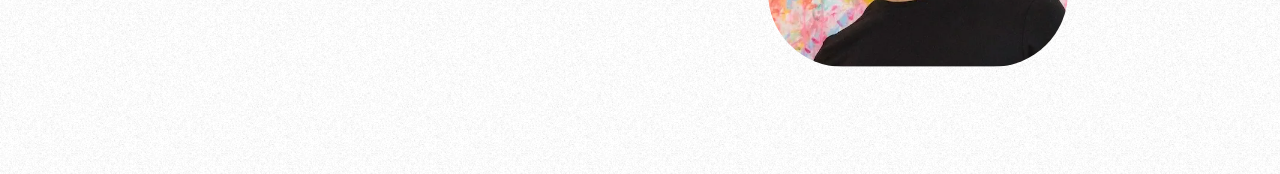
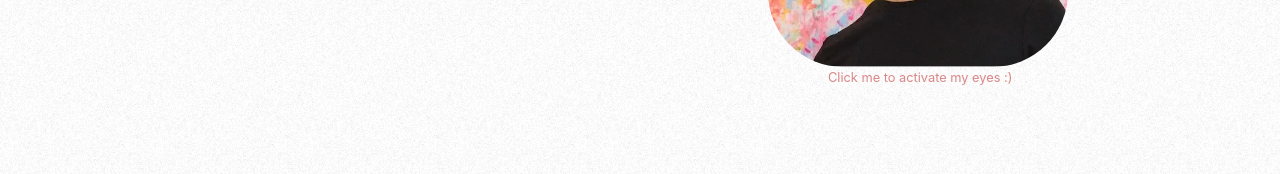
Before and after one commit to TJMaria/tarsimaria, a Next.js app: page / in a window 1280 px wide. Shown: the part 483-657 px from the top of the page. Built offline with nearby package versions, Linux system fonts and the light colour scheme.

Commit message:
Click image to activate eyes

```diff
--- a/components/Intro.tsx
+++ b/components/Intro.tsx
@@ -5,7 +5,7 @@
 import eyeImgR from '../public/TM_eye-r.webp';
 import sectionStyles from '../styles/Intro.module.scss';
 
-const { introSection, introTitle, introImg, introImgEyeL, introImgEyeR } = sectionStyles;
+const { introSection, introTitle, introImg, introImgEyeL, introImgEyeR, callToAction } = sectionStyles;
 
 let leftXOffset: number;
 let topYOffset: number;
@@ -16,6 +16,7 @@
 
 let mobileView = false
 let elementWidth = 0;
+let eyesActive = false;
 
 export default function Intro({ isLoaded }: { isLoaded: boolean }) {
     const elementRef = useRef(null);
@@ -44,7 +45,6 @@
         return () => window.removeEventListener('resize', handleImgSize);
     }, []);
 
-
     return (
         <section ref={elementRef} className={introSection}
             style={{ "--img-size": `${imgSize}px` } as any}
@@ -56,20 +56,23 @@
             </div>
             <Image className={introImg} src={eyelessImg} alt="Picture of author/owner" priority
                 width={imgSize} height={imgSize} quality={100} placeholder="blur" blurDataURL={eyelessImg.blurDataURL}
+                onClick={eyeShake}
             />
             <Image className={introImgEyeL} src={eyeImgL} alt="Picture of left eye" priority
                 width={imgSize} height={imgSize} quality={100} placeholder="blur" blurDataURL={eyeImgL.blurDataURL}
+                onClick={eyeShake}
             />
             <Image className={introImgEyeR} src={eyeImgR} alt="Picture of right eye" priority
                 width={imgSize} height={imgSize} quality={100} placeholder="blur" blurDataURL={eyeImgR.blurDataURL}
+                onClick={eyeShake}
             />
+            <div className={callToAction}>Click me to activate my eyes :)</div>
         </section>);
 
     function handleMouseMove(e: React.MouseEvent<HTMLElement>) {
-        if (count < eyeShakeSteps.length) {
+        if (!eyesActive) {
             return;
         }
-        sectionElement = sectionElement ? sectionElement : elementRef.current as unknown as HTMLElement;
 
         const target = e.target as HTMLElement;
         const { width, height, left, top } = target.getBoundingClientRect();
@@ -110,14 +113,15 @@
         updateEyes(eyeShakeSteps[count]);
         count++;
         window.setTimeout(eyeShake, 100)
-    } else{
+    } else {
+        eyesActive = !eyesActive;
         resetEyes();
     }
 }
 
 function initEyes(ref: MutableRefObject<HTMLElement | null>) {
     sectionElement = sectionElement ? sectionElement : ref.current as unknown as HTMLElement;
-    eyeShake();
+    // eyeShake();
 }
 
 function updateEyes({ isLeft, isRight, isAbove, isBelow }: any) {
--- a/styles/Intro.module.scss
+++ b/styles/Intro.module.scss
@@ -39,6 +39,7 @@
 .introImgEyeL,
 .introImgEyeR {
     position: absolute;
+    pointer-events: initial;
 
     bottom: calc(50% - calc(var(--img-size) / 2));
     border-radius: 25%;
@@ -49,14 +50,30 @@
         @include middle();
         bottom: calc(40% - calc(var(--img-size) / 2));
     }
+}
 
+.callToAction {
+    position: absolute;
+    color: #cd5c5cba;
+    font-size: 0.8rem;
+    bottom: calc(50% - calc(var(--img-size) / 2) - 18px);
+    left: calc(60% + var(--img-size) - var(--img-size) / 1.5);
+    width: max-content;
+
+    @media (max-width: 1300px) {
+        left: calc(60% + var(--img-size) - var(--img-size) / 1.25);
+    }
+
+    @media (max-width: 1200px) {
+        @include middle();
+        bottom: calc(40% - var(--img-size) + var(--img-size) / 2.3);
+    }
 }
 
 .introImgEyeL {
     transform: translate(var(--img-x-l, 0px), var(--img-y-l, 0px));
 
     @media (max-width: 1200px) {
-        // @include middle(); // resets transform and negates eye movement
         left: 50%;
         transform: translateX(-50%) translate(var(--img-x-l, 0px), var(--img-y-l, 0px));
     }
@@ -66,7 +83,6 @@
     transform: translate(var(--img-x-r, 0px), var(--img-y-r, 0px));
 
     @media (max-width: 1200px) {
-        // @include middle(); // resets transform and negates eye movement
         left: 50%;
         transform: translateX(-50%) translate(var(--img-x-r, 0px), var(--img-y-r, 0px));
     }
```
